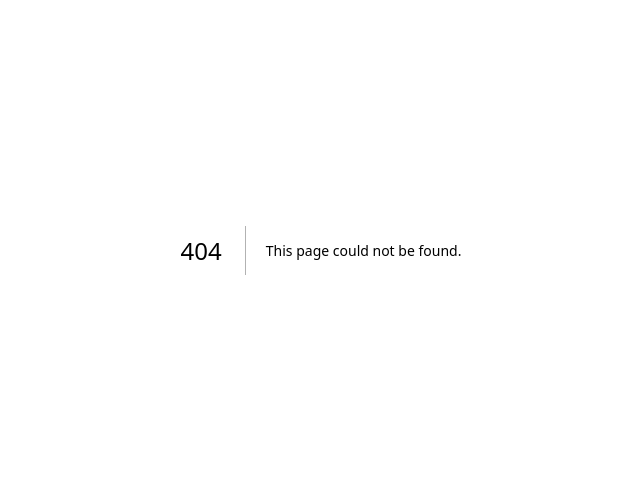
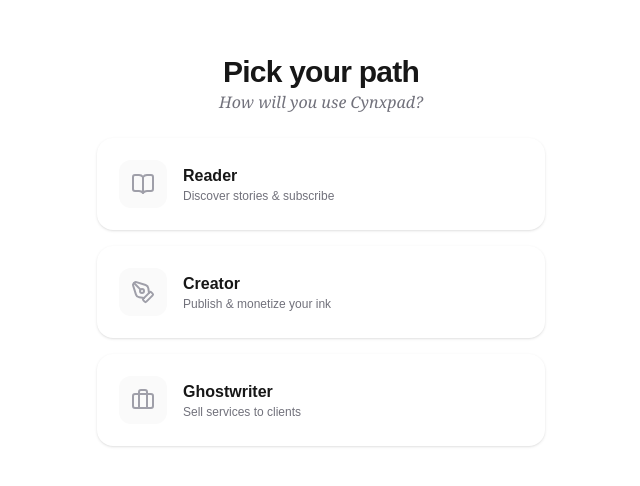
Before and after one commit to Joshua-ID/cynxpad-app, a Next.js app: page /onboarding in a window 1280 px wide. Before the commit this address had no page. Shown: the part 150-636 px from the top of the page, without its empty margins (319-959 px from the left). Built offline with nearby package versions, Linux system fonts and the light colour scheme.

Commit message:
feat: update feature phrase

```diff
--- /dev/null
+++ b/src/app/onboarding/page.tsx
@@ -0,0 +1,117 @@
+"use client";
+import { useState } from "react";
+import { useRouter } from "next/navigation";
+import { completeOnboarding } from "@/features/auth/actions/onboarding";
+import { Check, PenTool, BookOpen, Briefcase } from "lucide-react";
+
+export default function OnboardingPage() {
+  const [step, setStep] = useState(1);
+  const [role, setRole] = useState("");
+  const [username, setUsername] = useState("");
+  const [loading, setLoading] = useState(false);
+  const router = useRouter();
+
+  const handleFinish = async () => {
+    setLoading(true);
+    try {
+      await completeOnboarding(role, username);
+      router.push("/feed");
+    } catch (err) {
+      console.error(err);
+    } finally {
+      setLoading(false);
+    }
+  };
+
+  return (
+    <div className="flex min-h-screen flex-col items-center justify-center bg-reading-paper p-6">
+      <div className="w-full max-w-md space-y-8">
+        {step === 1 ? (
+          <div className="space-y-6 animate-in fade-in slide-in-from-bottom-4">
+            <div className="text-center">
+              <h2 className="text-3xl font-bold tracking-tight">
+                Pick your path
+              </h2>
+              <p className="text-zinc-500 font-serif italic">
+                How will you use Cynxpad?
+              </p>
+            </div>
+
+            <div className="grid gap-4">
+              {[
+                {
+                  id: "reader",
+                  title: "Reader",
+                  icon: BookOpen,
+                  desc: "Discover stories & subscribe",
+                },
+                {
+                  id: "writer",
+                  title: "Creator",
+                  icon: PenTool,
+                  desc: "Publish & monetize your ink",
+                },
+                {
+                  id: "ghostwriter",
+                  title: "Ghostwriter",
+                  icon: Briefcase,
+                  desc: "Sell services to clients",
+                },
+              ].map((item) => (
+                <button
+                  key={item.id}
+                  onClick={() => {
+                    setRole(item.id);
+                    setStep(2);
+                  }}
+                  className="flex items-center gap-4 p-5 rounded-2xl border-2 border-white bg-white shadow-sm hover:border-brand-orange transition-all text-left"
+                >
+                  <div
+                    className={`p-3 rounded-xl bg-zinc-50 ${role === item.id ? "text-brand-orange" : "text-zinc-400"}`}
+                  >
+                    <item.icon className="h-6 w-6" />
+                  </div>
+                  <div>
+                    <h3 className="font-bold">{item.title}</h3>
+                    <p className="text-xs text-zinc-500">{item.desc}</p>
+                  </div>
+                </button>
+              ))}
+            </div>
+          </div>
+        ) : (
+          <div className="space-y-6 animate-in fade-in zoom-in-95">
+            <div className="text-center">
+              <h2 className="text-3xl font-bold tracking-tight">
+                Claim your handle
+              </h2>
+              <p className="text-zinc-500">This is how the world sees you.</p>
+            </div>
+
+            <div className="relative">
+              <span className="absolute left-4 top-3.5 text-zinc-400 font-bold">
+                @
+              </span>
+              <input
+                value={username}
+                onChange={(e) =>
+                  setUsername(e.target.value.toLowerCase().replace(/\s/g, ""))
+                }
+                placeholder="username"
+                className="w-full rounded-2xl border bg-white py-3.5 pl-10 pr-4 outline-none focus:ring-2 focus:ring-brand-orange/20 focus:border-brand-orange font-bold"
+              />
+            </div>
+
+            <button
+              disabled={loading || username.length < 3}
+              onClick={handleFinish}
+              className="w-full rounded-full bg-brand-orange py-4 font-bold text-white shadow-lg shadow-brand-orange/20 hover:brightness-110 disabled:opacity-50 transition-all"
+            >
+              {loading ? "Finalizing..." : "Start Journey"}
+            </button>
+          </div>
+        )}
+      </div>
+    </div>
+  );
+}
--- /dev/null
+++ b/src/components/provider.tsx
@@ -0,0 +1,21 @@
+"use client";
+import { QueryClient, QueryClientProvider } from "@tanstack/react-query";
+import { useState } from "react";
+
+export default function Providers({ children }: { children: React.ReactNode }) {
+  // Use useState to ensure the QueryClient is only created once on the client
+  const [queryClient] = useState(
+    () =>
+      new QueryClient({
+        defaultOptions: {
+          queries: {
+            staleTime: 60 * 1000, // 1 minute cache
+          },
+        },
+      }),
+  );
+
+  return (
+    <QueryClientProvider client={queryClient}>{children}</QueryClientProvider>
+  );
+}
--- /dev/null
+++ b/src/features/dashboard/components/earning-card.tsx
@@ -0,0 +1,24 @@
+export function EarningsCard({ amount }: { amount: number }) {
+  return (
+    <div className="rounded-3xl border border-brand-green/10 bg-white p-8 shadow-sm overflow-hidden relative">
+      {/* Decorative background element */}
+      <div className="absolute -right-4 -top-4 h-24 w-24 rounded-full bg-brand-green/5" />
+
+      <p className="text-sm font-medium text-zinc-500 uppercase tracking-wider">
+        Total Revenue
+      </p>
+      <div className="mt-2 flex items-baseline gap-2">
+        <h2 className="text-5xl font-bold tracking-tighter text-zinc-900">
+          ₦{amount.toLocaleString()}
+        </h2>
+        <span className="text-brand-green font-bold text-sm">
+          +12% this month
+        </span>
+      </div>
+
+      <button className="mt-6 w-full rounded-xl bg-brand-green py-3 font-bold text-white hover:bg-opacity-90 transition-all">
+        Withdraw to Bank
+      </button>
+    </div>
+  );
+}
--- /dev/null
+++ b/src/features/dashboard/components/starts-grid.tsx
@@ -0,0 +1,20 @@
+export function StatsGrid() {
+  return (
+    <div className="grid grid-cols-1 md:grid-cols-3 gap-6 mb-10">
+      <div className="p-6 rounded-2xl bg-white border border-zinc-100 shadow-sm">
+        <p className="text-xs font-bold text-zinc-400 uppercase">Followers</p>
+        <h4 className="text-3xl font-bold mt-1">1,284</h4>
+      </div>
+      <div className="p-6 rounded-2xl bg-white border border-zinc-100 shadow-sm">
+        <p className="text-xs font-bold text-zinc-400 uppercase">Total Reads</p>
+        <h4 className="text-3xl font-bold mt-1">42.5k</h4>
+      </div>
+      <div className="p-6 rounded-2xl bg-white border border-zinc-100 shadow-sm">
+        <p className="text-xs font-bold text-zinc-400 uppercase">
+          Revenue (NGN)
+        </p>
+        <h4 className="text-3xl font-bold mt-1 text-brand-green">₦145,000</h4>
+      </div>
+    </div>
+  );
+}
```
